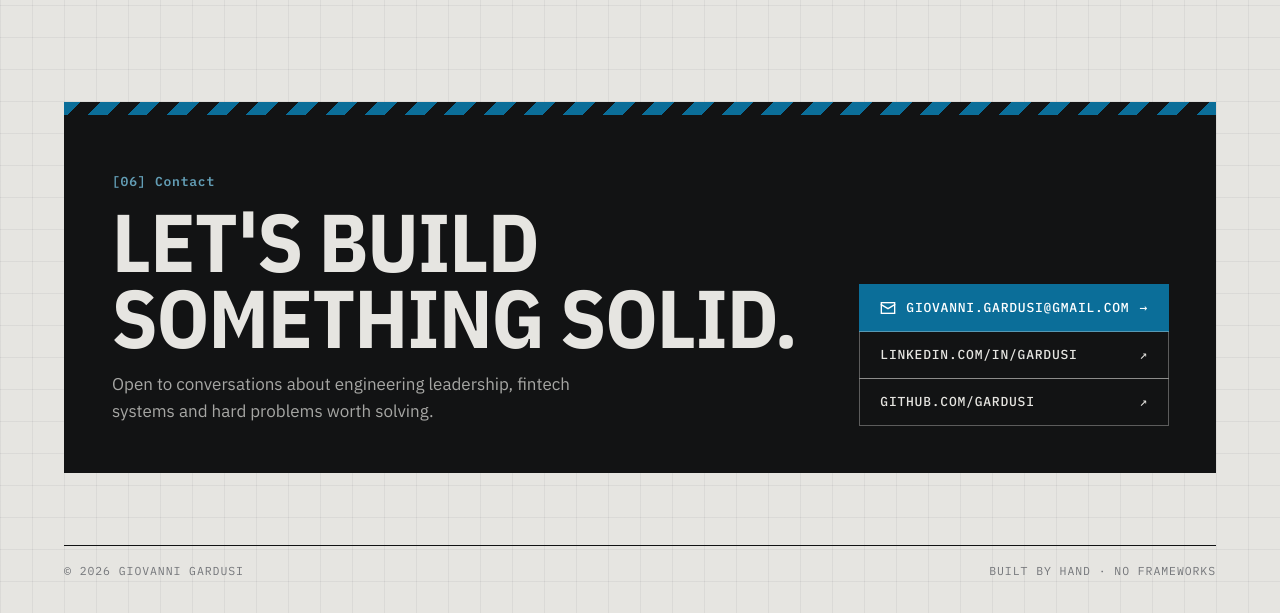
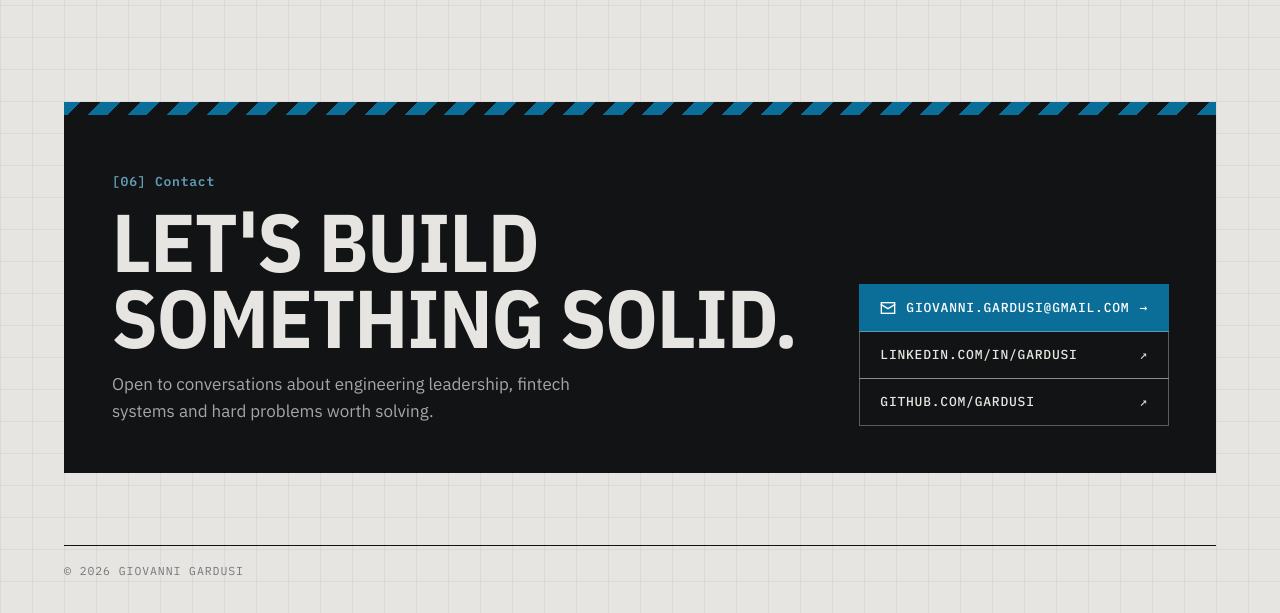
Before and after one commit to gardusi/gardusi.github.io, a plain HTML site: page index.html in a window 1280 px wide. Shown: the part 5755-6368 px from the top of the page. Drawn offline with nearby package versions, Linux system fonts and the light colour scheme.

Commit message:
Remove footer tagline
Co-Authored-By: Claude Opus 5.5 <noreply@anthropic.com>

```diff
--- a/index.html
+++ b/index.html
@@ -942,7 +942,6 @@
   <footer class="wrap">
     <div class="foot">
       <span>© <span id="year">2026</span> Giovanni Gardusi</span>
-      <span>Built by hand · No frameworks</span>
     </div>
   </footer>
 
```
